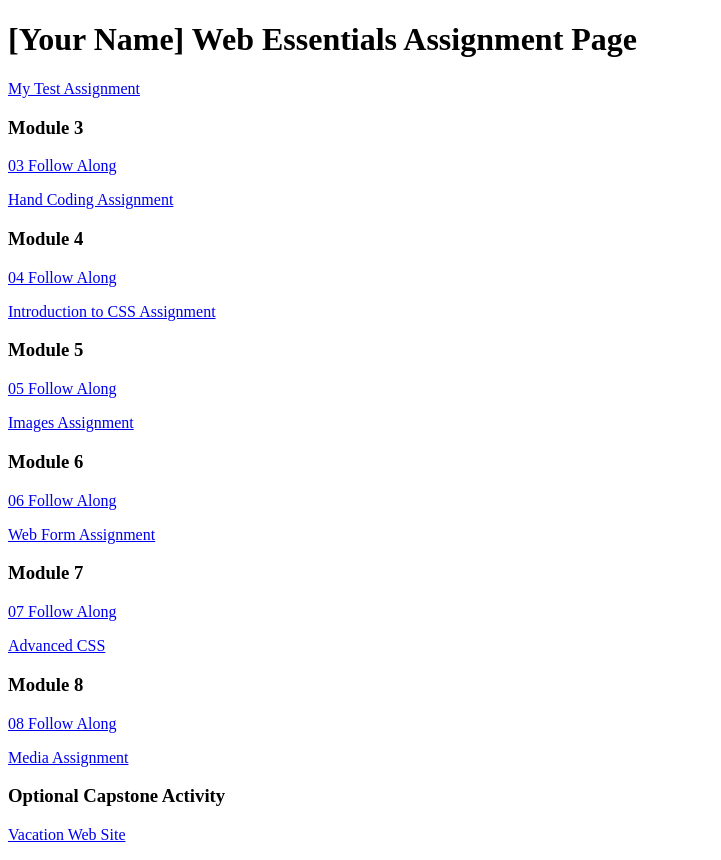
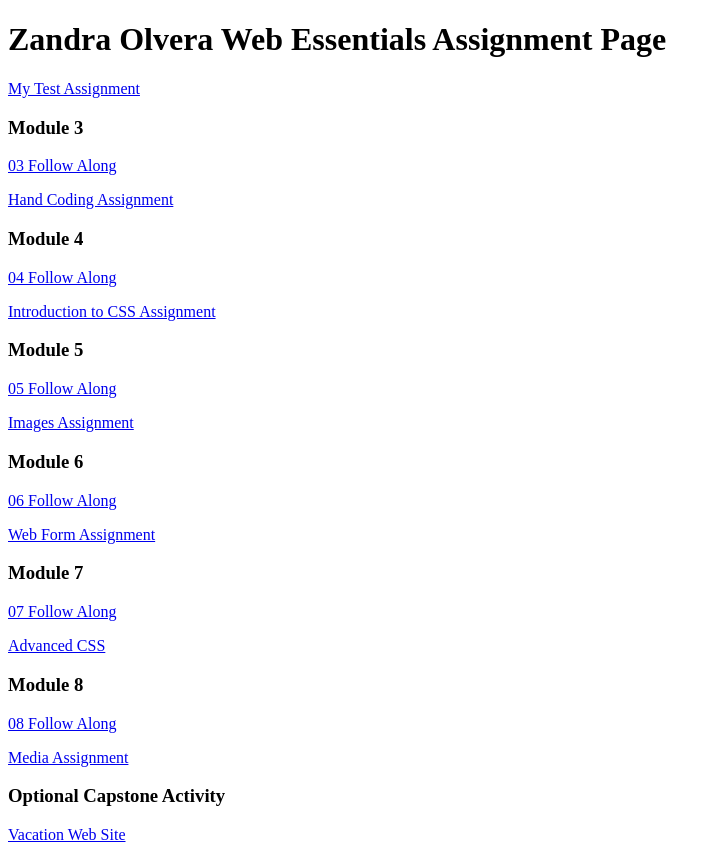
Before and after one commit to zandranoemiolvera-cpu/dwdd1600, a plain HTML site: page index.html in a window 1280 px wide. Shown: the whole page, without its empty margins (0-721 px from the left). Drawn offline with Linux system fonts and the light colour scheme.

Commit message:
Added my name

```diff
--- a/index.html
+++ b/index.html
@@ -6,7 +6,7 @@
 		<title>dwdd 1600 assignment list page</title>
 	</head>
 	<body>
-		<h1>[Your Name] Web Essentials Assignment Page</h1>
+		<h1>Zandra Olvera Web Essentials Assignment Page</h1>
 		<p><a href="01test">My Test Assignment</a></p>
 
 		<h3>Module 3</h3>
```
